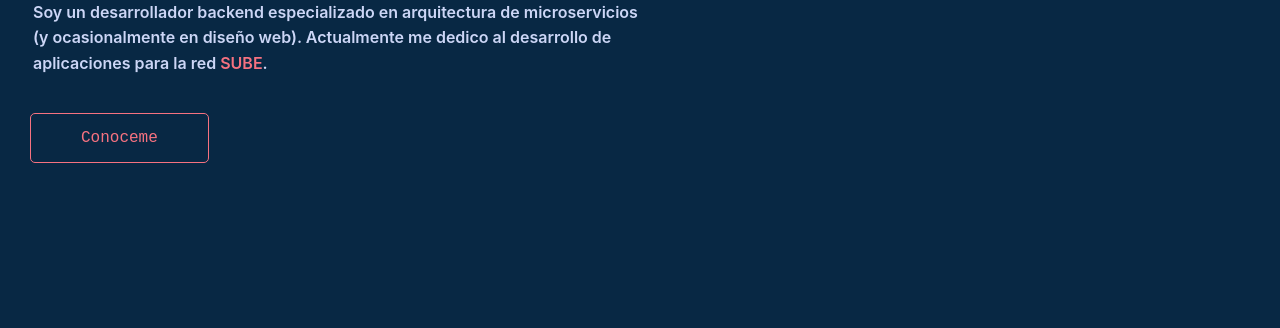
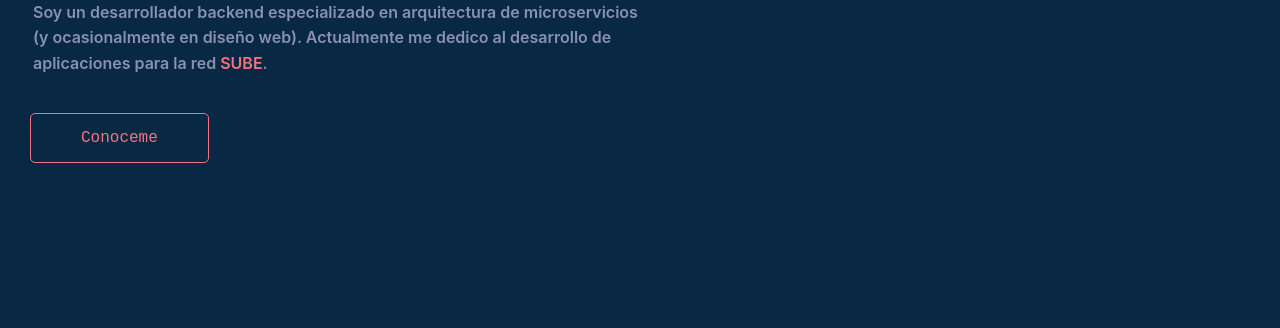
Before and after one commit to dcfernandez92/Portfolio-Fernandez, a website: page index.html in a window 1280 px wide. Shown: the part 418-746 px from the top of the page. Drawn offline with nearby package versions, Linux system fonts and the light colour scheme.

Commit message:
corrijo bugs

```diff
--- a/estilos/components/_main.scss
+++ b/estilos/components/_main.scss
@@ -30,7 +30,7 @@
 
     p {
         margin: 20px 0 0 3px;
-        color: map-get($map: $palette, $key: 'text-color');
+        color: map-get($map: $palette, $key: 'text-color2');
         line-height: 1.6;
         font-weight: 600;
     }
--- a/estilos/estilos.scss
+++ b/estilos/estilos.scss
@@ -13,12 +13,6 @@ $palette: (
     'text-color': #CCD6F6,
     'text-color2': #8892B0
 );
-
-// $bg-color: #082844;
-// $detail-text-color: #F67280;
-// $white-text-color: white;
-// $text-color: #CCD6F6;
-// $text-color2: #8892B0;
 
 a {
     text-decoration: none;
```
Also changed, not shown: estilos/estilos.css, 1 other file.
